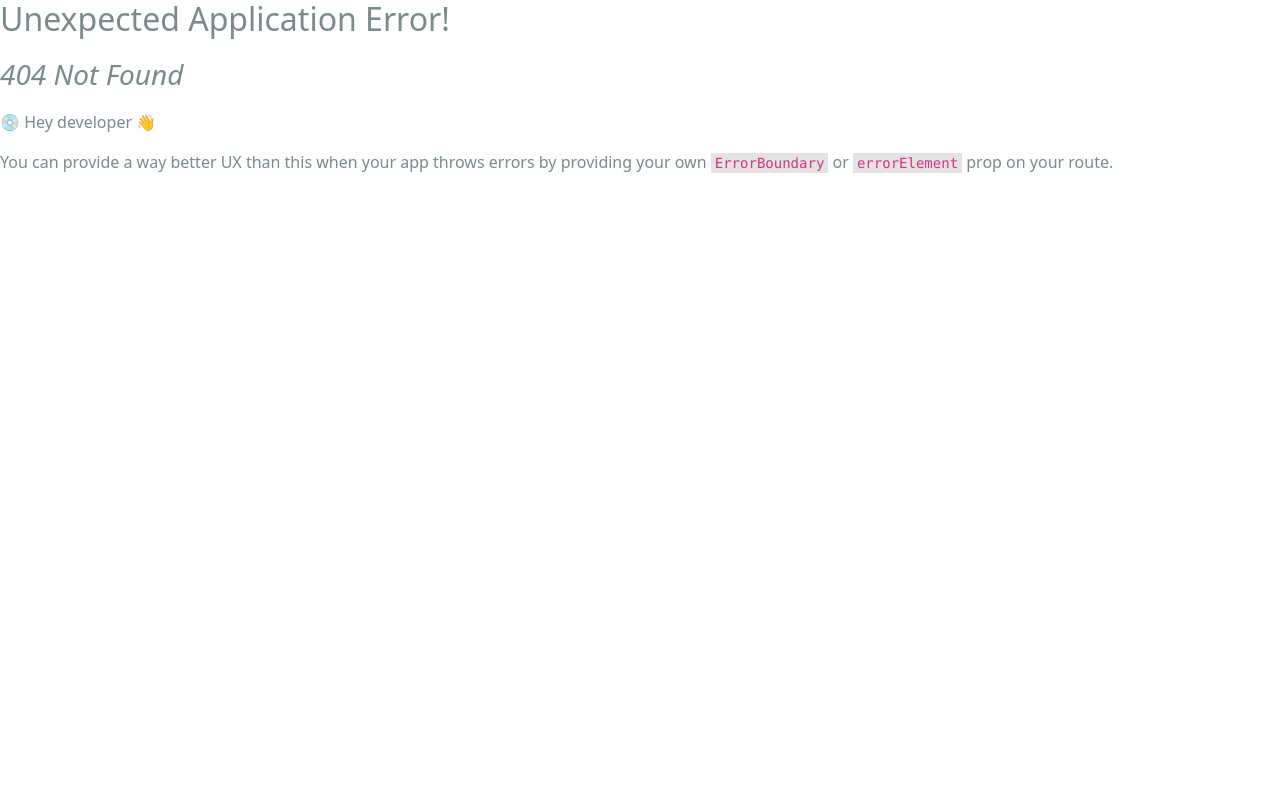
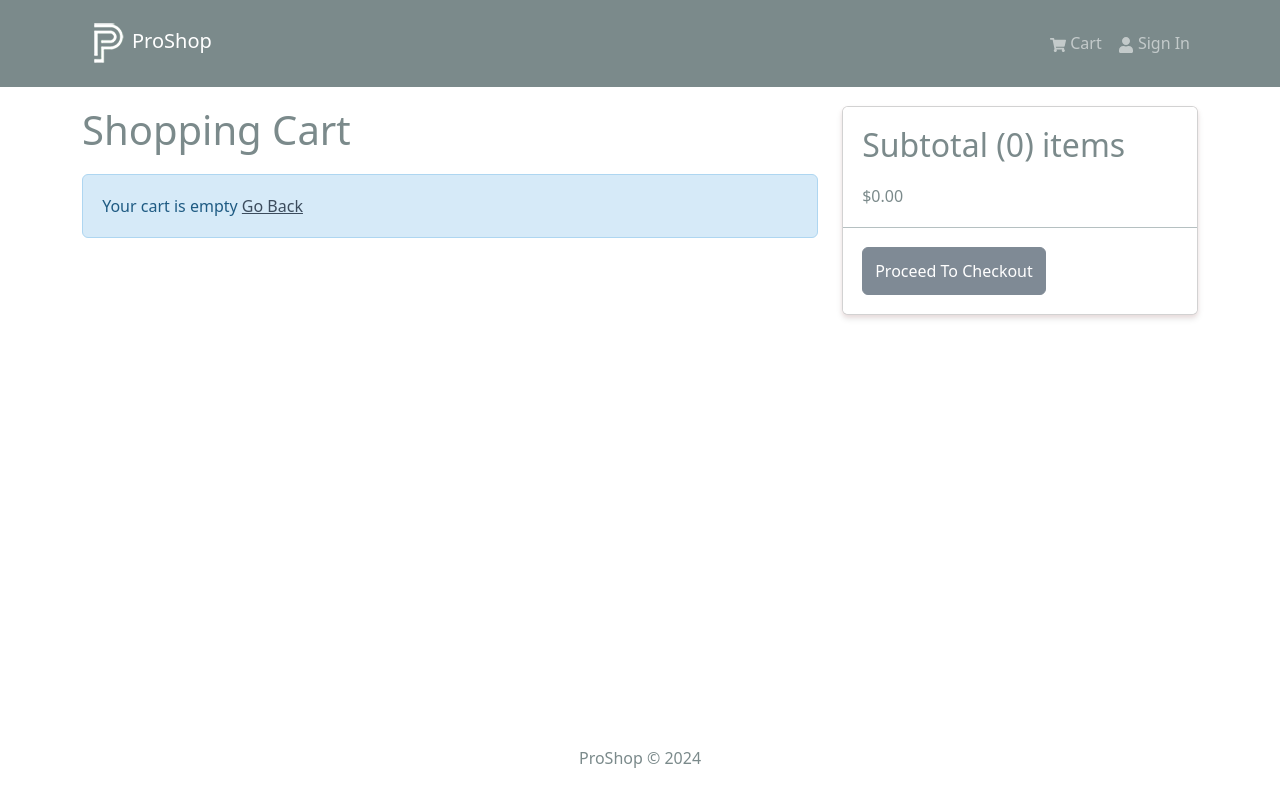
Before and after one commit to hkuchynski/proshop-ecommerce, a React (Vite) app in the folder frontend/: page /cart in a window 1280 px wide. Before the commit this address had no page. Shown: the top 802 px of the page. Built offline with nearby package versions, Linux system fonts and the light colour scheme.

Commit message:
added shopping cart component and shopping cart functionality

```diff
--- a/frontend/src/components/Header.jsx
+++ b/frontend/src/components/Header.jsx
@@ -1,9 +1,15 @@
-import { Navbar, Nav, Container } from 'react-bootstrap';
+import { Badge, Navbar, Nav, Container } from 'react-bootstrap';
 import { FaShoppingCart, FaUser } from 'react-icons/fa';
-import { LinkContainer } from 'react-router-bootstrap'
+import { LinkContainer } from 'react-router-bootstrap';
+import { useSelector } from 'react-redux';
 import logo from '../assets/logo.png';
 
 const Header = () => {
+
+    const { cartItems } = useSelector((state) => state.cart);
+
+    console.log('cartItems', cartItems);
+
     return (
         <header>
             <Navbar bg='dark' variant='dark' expand='md' collapseOnSelect>
@@ -20,6 +26,13 @@
                             {/* <LinkContainer to='/cart'> */}
                                 <Nav.Link href='/cart'>
                                     <FaShoppingCart /> Cart
+                                    {
+                                        cartItems.length > 0 && (
+                                            <Badge pill bg='success' style={{ marginLeft: '5px' }}>
+                                                { cartItems.reduce((a, c) => a + c.qty, 0) }
+                                            </Badge>
+                                        )
+                                    }
                                 </Nav.Link>
                             {/* </LinkContainer> */}
                             {/* <LinkContainer to='/login'> */}
--- a/frontend/src/main.jsx
+++ b/frontend/src/main.jsx
@@ -12,6 +12,7 @@
 import App from './App.jsx';
 import HomeScreen from './screens/HomeScreen.jsx';
 import ProductScreen from './screens/ProductScreen.jsx';
+import CartScreen from './screens/CartScreen.jsx';
 
 // import 'bootstrap/dist/css/bootstrap.min.css';
 import './assets/styles/bootstrap.custom.css';
@@ -22,6 +23,7 @@
     <Route path='/' element={<App />}>
       <Route index={true} path='/' element={<HomeScreen />} />
       <Route path='/product/:id' element={<ProductScreen />} />
+      <Route path='/cart' element={<CartScreen />} />
     </Route>
   )
 );
--- /dev/null
+++ b/frontend/src/screens/CartScreen.jsx
@@ -0,0 +1,118 @@
+import { Link, useNavigate } from 'react-router-dom';
+import { useDispatch, useSelector } from 'react-redux';
+import {
+  Row,
+  Col,
+  ListGroup,
+  Image,
+  Form,
+  Button,
+  Card
+} from 'react-bootstrap';
+import { FaTrash } from 'react-icons/fa';
+import Message from '../components/Message';
+
+import { addToCart, removeFromCart } from '../slices/cartSlice';
+
+
+const CartScreen = () => {
+  const navigate = useNavigate();
+  const dispatch = useDispatch();
+
+  const cart = useSelector((state) => state.cart);
+  const { cartItems } = cart;
+
+  const addToCartHandler = (product, qty) => {
+    dispatch(addToCart({ ...product, qty }));
+  };
+
+  const removeFromCartHandler = (id) => {
+    dispatch(removeFromCart(id));
+  };
+
+  const checkoutHandler = () => {
+    navigate('/login?redirect=/shipping');
+  };
+
+
+  return (
+    <Row>
+      <Col md={8}>
+        <h1 style={{ marginBottom: '20px' }}>Shopping Cart</h1>
+        {cartItems.length === 0 ? (
+          <Message>
+            Your cart is empty <Link to='/'>Go Back</Link>
+          </Message>
+        ) : (
+          <ListGroup variant='flush'>
+            {cartItems.map((item) => (
+              <ListGroup.Item key={item._id}>
+                <Row>
+                  <Col md={2}>
+                    <Image src={item.image} alt={item.name} fluid rounded />
+                  </Col>
+                  <Col md={3}>
+                    <Link to={`/product/${item._id}`}>{item.name}</Link>
+                  </Col>
+                  <Col md={2}>${item.price}</Col>
+                  <Col md={2}>
+                    <Form.Control
+                      as='select'
+                      value={item.qty}
+                      onChange={(e) =>
+                        addToCartHandler(item, Number(e.target.value))
+                      }
+                    >
+                      {[...Array(item.countInStock).keys()].map((x) => (
+                        <option key={x + 1} value={x + 1}>
+                          {x + 1}
+                        </option>
+                      ))}
+                    </Form.Control>
+                  </Col>
+                  <Col md={2}>
+                    <Button
+                      type='button'
+                      variant='light'
+                      onClick={() => removeFromCartHandler(item._id)}
+                    >
+                      <FaTrash />
+                    </Button>
+                  </Col>
+                </Row>
+              </ListGroup.Item>
+            ))}
+          </ListGroup>
+        )}
+      </Col>
+      <Col md={4}>
+        <Card>
+          <ListGroup variant='flush'>
+            <ListGroup.Item>
+              <h2>
+                Subtotal ({cartItems.reduce((acc, item) => acc + item.qty, 0)})
+                items
+              </h2>
+              $
+              {cartItems
+                .reduce((acc, item) => acc + item.qty * item.price, 0)
+                .toFixed(2)}
+            </ListGroup.Item>
+            <ListGroup.Item>
+              <Button
+                type='button'
+                className='btn-block'
+                disabled={cartItems.length === 0}
+                onClick={checkoutHandler}
+              >
+                Proceed To Checkout
+              </Button>
+            </ListGroup.Item>
+          </ListGroup>
+        </Card>
+      </Col>
+    </Row>
+  );
+};
+
+export default CartScreen;
--- a/frontend/src/screens/ProductScreen.jsx
+++ b/frontend/src/screens/ProductScreen.jsx
@@ -1,17 +1,31 @@
-import { useParams } from 'react-router-dom';
+import { useState } from 'react';
+import { useDispatch } from 'react-redux';
+import { useParams, useNavigate } from 'react-router-dom';
 import { Link } from 'react-router-dom';
-import { Row, Col, Image, ListGroup, Card, Button } from 'react-bootstrap';
+import { Form, Row, Col, Image, ListGroup, Card, Button } from 'react-bootstrap';
 
 import Rating from '../components/Rating';
 import Loader from '../components/Loader';
 import Message from '../components/Message';
 
 import { useGetProductsDetailsQuery } from '../slices/productsApiSlice';
+import { addToCart } from '../slices/cartSlice';
 
 const ProductScreen = () => {
     const { id: productId } = useParams();
 
+    const dispatch = useDispatch();
+
+    const navigate = useNavigate();
+
+    const [qty, setQty] = useState(1);
+
     const { data: product, isLoading, error } = useGetProductsDetailsQuery(productId);
+
+    const addToCartHandler = () => {
+        dispatch(addToCart({ ...product, qty }));
+        navigate('/cart');
+    }
 
     return (
         <>
@@ -64,18 +78,39 @@
                                         </Col>
                                     </Row>
                                 </ListGroup.Item>
+                                {product.countInStock > 0 && (
+                                    <ListGroup.Item>
+                                        <Row>
+                                            <Col>Qty</Col>
+                                            <Col>
+                                                <Form.Control
+                                                    as='select'
+                                                    value={qty}
+                                                    onChange={(e) => setQty(Number(e.target.value))}
+                                                >
+                                                    {[...Array(product.countInStock).keys()].map((x) => (
+                                                        <option key={x + 1} value={x + 1}>
+                                                            { x + 1 }
+                                                        </option>
+                                                    ))}
+                                                </Form.Control>
+                                            </Col>
+                                        </Row>
+                                    </ListGroup.Item>
+                                )}
                                 <ListGroup.Item>
                                     <Button
                                         className='btn-button'
                                         type='button'
                                         disabled={product.countInStock === 0}
+                                        onClick={addToCartHandler}
                                     >Add To Cart</Button>
                                 </ListGroup.Item>
                             </ListGroup>
                         </Card>
                     </Col>
                 </Row>
-            )};
+            )}
         </>
     );
 };
--- /dev/null
+++ b/frontend/src/slices/cartSlice.js
@@ -0,0 +1,35 @@
+import { createSlice } from '@reduxjs/toolkit';
+import { updateCart } from '../utils/cartUtils';
+
+const initialState = localStorage.getItem('cart') ?
+    JSON.parse(localStorage.getItem('cart')) : { cartItems: [] };
+
+const cartSlice = createSlice({
+    name: 'cart',
+    initialState,
+    reducers: {
+        addToCart: (state, action) => {
+            const { ...item } = action.payload;
+
+            const existItem = state.cartItems.find((x) => x._id === item._id);
+
+            if (existItem) {
+                state.cartItems = state.cartItems.map((x) =>
+                    x._id === existItem._id ? item : x);
+            } else {
+                state.cartItems = [...state.cartItems, item];
+            }
+
+            return updateCart(state, item);
+        },
+        removeFromCart: (state, action) => {
+            state.cartItems = state.cartItems.filter((x) => x._id !== action.payload);
+            console.log('state', state.cartItems);
+            return updateCart(state);
+        },
+    },
+});
+
+export const { addToCart, removeFromCart } = cartSlice.actions;
+
+export default cartSlice.reducer;
--- a/frontend/src/store.js
+++ b/frontend/src/store.js
@@ -1,9 +1,11 @@
 import { configureStore } from "@reduxjs/toolkit";
 import { apiSlice } from './slices/apiSlice';
+import cartSliceReducer from './slices/cartSlice';
 
 const store = configureStore({
     reducer: {
         [apiSlice.reducerPath]: apiSlice.reducer,
+        cart: cartSliceReducer
     },
     middleware: (getDefaultMiddleware) =>
         getDefaultMiddleware().concat(apiSlice.middleware),
--- /dev/null
+++ b/frontend/src/utils/cartUtils.js
@@ -0,0 +1,33 @@
+export const addDecimals = (num) => {
+    return (Math.round(num * 100) / 100).toFixed(2);
+};
+
+export const updateCart = (state) => {
+    // Calculate the items price in whole number (pennies) to avoid issues with
+    // floating point number calculations
+    const itemsPrice = state.cartItems.reduce(
+        (acc, item) => acc + (item.price * 100 * item.qty) / 100,
+        0
+    );
+
+    console.log('item price', itemsPrice);
+
+    state.itemsPrice = addDecimals(itemsPrice);
+
+    // Calculate the shipping price
+    const shippingPrice = itemsPrice > 100 ? 0 : 10;
+    state.shippingPrice = addDecimals(shippingPrice);
+
+    // Calculate the tax price
+    const taxPrice = 0.15 * itemsPrice;
+    state.taxPrice = addDecimals(taxPrice);
+
+    const totalPrice = itemsPrice + shippingPrice + taxPrice;
+    // Calculate the total price
+    state.totalPrice = addDecimals(totalPrice);
+
+    // Save the cart to localStorage
+    localStorage.setItem('cart', JSON.stringify(state));
+
+    return state;
+};
```
Lines whose indentation alone changed are shown as unchanged.
